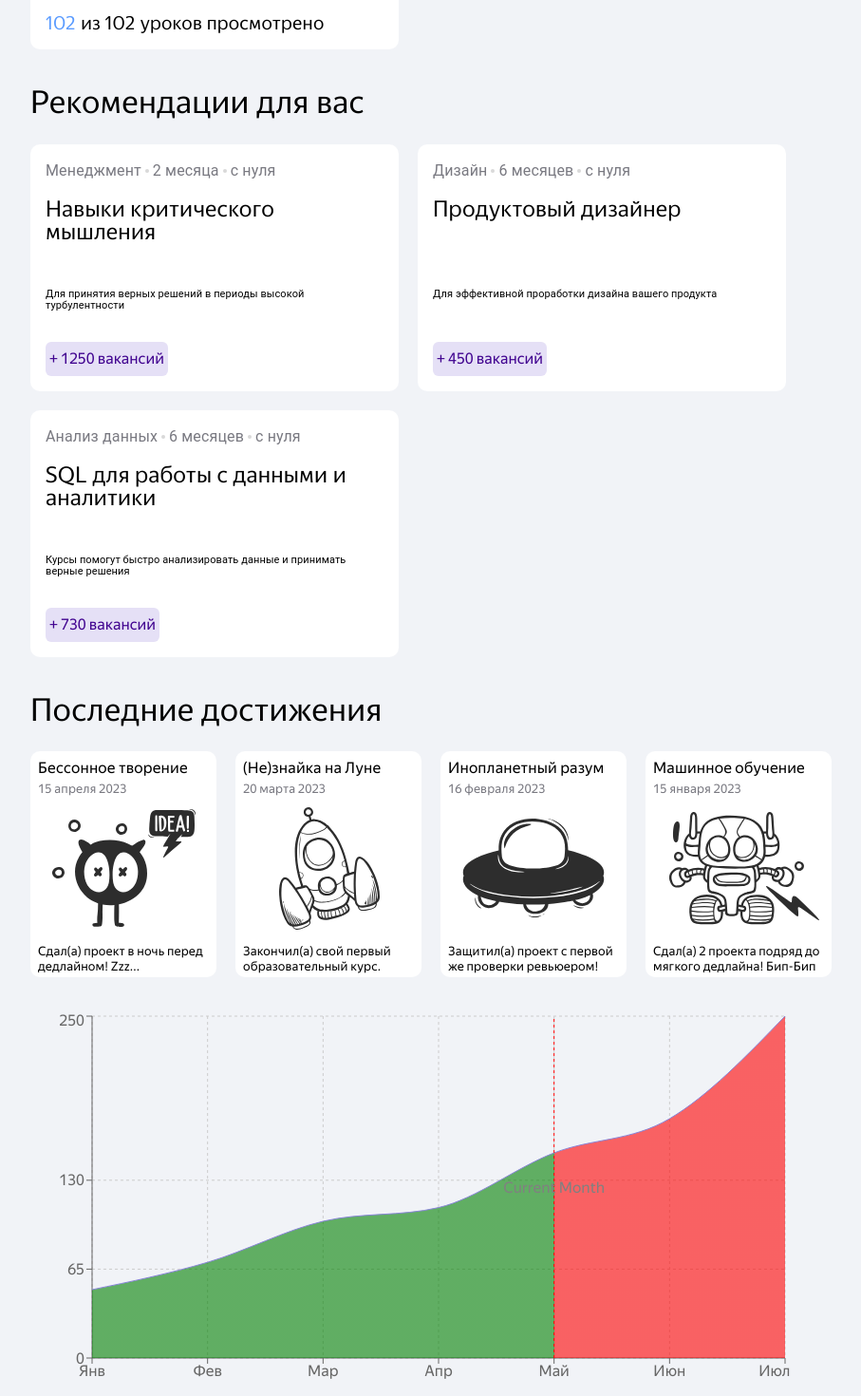
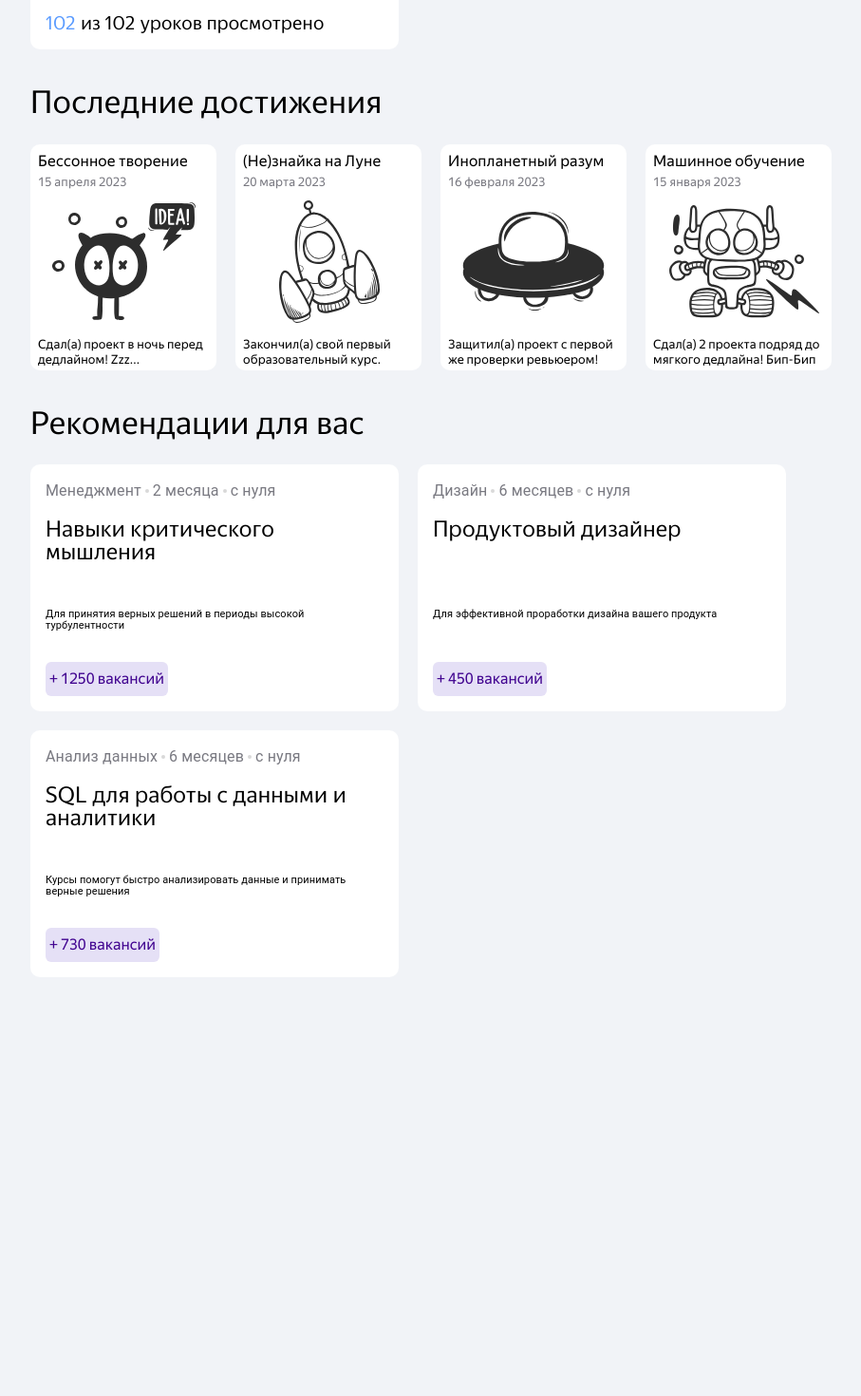
Before and after one commit to rastegaevevgeniy/career_tracker, a React (Create React App) app in the folder frontend/: page /recommendations in a window 1280 px wide. Shown: the part 967-2437 px from the top of the page at 95% size, without its empty margins (164-1071 px from the left). After the commit the page ends 2032 px from the top, so only its background shows below. Built offline with nearby package versions, Linux system fonts and the light colour scheme; no server answers.

Commit message:
Fix/ график в модалке

```diff
--- a/frontend/src/components/ModalProgress/ModalProgress.tsx
+++ b/frontend/src/components/ModalProgress/ModalProgress.tsx
@@ -6,6 +6,7 @@ import Skills from '../Skills/Skills';
 import { CLOSE_ICON } from '../../utils/constants';
 import { closeModal } from '../../redux/actions';
 import { useDispatch, useSelector } from 'react-redux';
+import Chart from "../Chart/Chart";
 import {
   Typography,
   LinearProgress,
@@ -90,7 +91,8 @@ const ModalProgress: React.FC = () => {
             </div>
             <Box sx={styleSkills}>
               <div className='block'>
-          <div className='block__title'>
+              <Chart />
+                {/* <div className='block__title'>
                   <Typography variant="caption" display="block" sx={{ fontSize: '0.84rem', color: '#909099' }}>
                     Твоя цель
                   </Typography>
@@ -104,7 +106,7 @@ const ModalProgress: React.FC = () => {
                   }} variant="h6" gutterBottom>
                     Middle
                   </Typography>
-          </div>
+                </div> */}
                 <Box sx={{ width: '572px', display: "grid", alignContent: 'center' }}>
                   <LinearProgress variant="determinate" value={60} // Сюда закинуть процент расчитанный от показателей бэка
                     sx={{
--- a/frontend/src/components/TrackerPage/TrackerPage.tsx
+++ b/frontend/src/components/TrackerPage/TrackerPage.tsx
@@ -4,7 +4,6 @@ import ProgressBlock from "../ProgressBlock/ProgressBlock";
 import CousesBlock from "../CoursesBlock/CoursesBlock";
 import ReccomendationsBlock from "../ReccomendationsBlock/ReccomendationsBlock";
 import AchiveBlock from "../AchiveBlock/AchiveBlock";
-import Chart from "../Chart/Chart";
 
 const TrackerPage: React.FC = () => {
 
@@ -12,9 +11,8 @@ const TrackerPage: React.FC = () => {
     <div className='tracker-page'>
       <ProgressBlock />
       <CousesBlock />
+      <AchiveBlock />
       <ReccomendationsBlock />
-      <AchiveBlock />
-      <Chart />
     </div>
   );
 }
```
Lines whose indentation alone changed are shown as unchanged.
